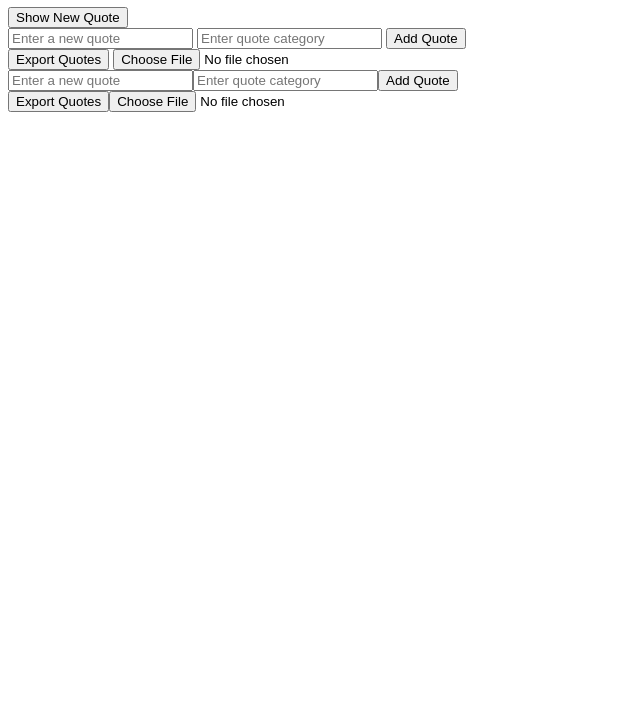
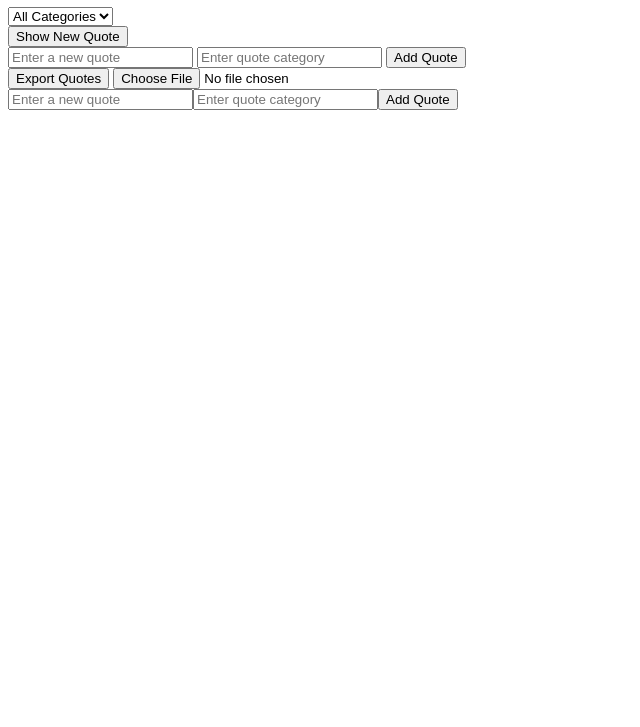
Before and after one commit to KabeloMohlabeng03/alx_fe_javascript, a plain HTML site: page dom-manipulation/index.html in a window 1280 px wide. Shown: the part 73-800 px from the top of the page, without its empty margins (0-640 px from the left). Drawn offline with Linux system fonts and the light colour scheme.

Commit message:
Implement a dynamic content filtering system

```diff
--- a/dom-manipulation/index.html
+++ b/dom-manipulation/index.html
@@ -7,6 +7,9 @@
 </head>
 <body>
   <h1>Dynamic Quote Generator</h1>
+  <select id="categoryFilter" onchange="filterQuotes()">
+    <option value="all">All Categories</option>
+</select>
   <div id="quoteDisplay"></div>
   <button id="newQuote">Show New Quote</button>
   <div>
--- a/dom-manipulation/script.js
+++ b/dom-manipulation/script.js
@@ -16,6 +16,26 @@ function loadQuotes() {
 // Save quotes to local storage
 function saveQuotes() {
   localStorage.setItem('quotes', JSON.stringify(quotes));
+}
+
+// Populate the category filter dropdown
+function populateCategoryFilter() {
+  const categoryFilter = document.getElementById('categoryFilter');
+  const categories = [...new Set(quotes.map(quote => quote.category))];
+
+  categoryFilter.innerHTML = '<option value="all">All Categories</option>';
+  categories.forEach(category => {
+      const option = document.createElement('option');
+      option.value = category;
+      option.textContent = category;
+      categoryFilter.appendChild(option);
+  });
+
+  // Restore last selected filter from local storage
+  const selectedCategory = localStorage.getItem('selectedCategory');
+  if (selectedCategory) {
+      categoryFilter.value = selectedCategory;
+  }
 }
 
 // Function to display a random quote
@@ -41,6 +61,29 @@ function showRandomQuote() {
   sessionStorage.setItem('lastViewedQuote', JSON.stringify(randomQuote));
 }
 
+// Function to filter quotes based on selected category
+function filterQuotes() {
+  const selectedCategory = document.getElementById('categoryFilter').value;
+  const filteredQuotes = selectedCategory === 'all' ? quotes : quotes.filter(quote => quote.category === selectedCategory);
+
+  const quoteDisplay = document.getElementById('quoteDisplay');
+  quoteDisplay.innerHTML = '';
+
+  filteredQuotes.forEach(quote => {
+      const quoteText = document.createElement('p');
+      quoteText.textContent = `"${quote.text}"`;
+
+      const quoteCategory = document.createElement('p');
+      quoteCategory.textContent = `Category: ${quote.category}`;
+
+      quoteDisplay.appendChild(quoteText);
+      quoteDisplay.appendChild(quoteCategory);
+  });
+
+  // Save the selected category to local storage
+  localStorage.setItem('selectedCategory', selectedCategory);
+}
+
 // Function to add a new quote
 function addQuote() {
   const newQuoteText = document.getElementById('newQuoteText').value;
@@ -52,6 +95,9 @@ function addQuote() {
 
       // Save quotes to local storage
       saveQuotes();
+
+      // Populate category filter with new categories
+      populateCategoryFilter();
 
       // Clear input fields
       document.getElementById('newQuoteText').value = '';
@@ -108,6 +154,7 @@ function importFromJsonFile(event) {
       const importedQuotes = JSON.parse(event.target.result);
       quotes.push(...importedQuotes);
       saveQuotes();
+      populateCategoryFilter();
       alert('Quotes imported successfully!');
   };
   fileReader.readAsText(event.target.files[0]);
@@ -116,22 +163,14 @@ function importFromJsonFile(event) {
 // Load quotes from local storage when the page loads
 loadQuotes();
 
+// Populate the category filter with existing categories
+populateCategoryFilter();
+
 // Event listener for "Show New Quote" button
 document.getElementById('newQuote').addEventListener('click', showRandomQuote);
 
+// Event listener for "Export Quotes" button
+document.getElementById('exportButton').addEventListener('click', exportToJsonFile);
+
 // Create and add the form for adding new quotes to the DOM
 createAddQuoteForm();
-
-// Create and add the export button to the DOM
-const exportButton = document.createElement('button');
-exportButton.textContent = 'Export Quotes';
-exportButton.onclick = exportToJsonFile;
-document.body.appendChild(exportButton);
-
-// Create and add the import input to the DOM
-const importInput = document.createElement('input');
-importInput.type = 'file';
-importInput.id = 'importFile';
-importInput.accept = '.json';
-importInput.onchange = importFromJsonFile;
-document.body.appendChild(importInput);
```
